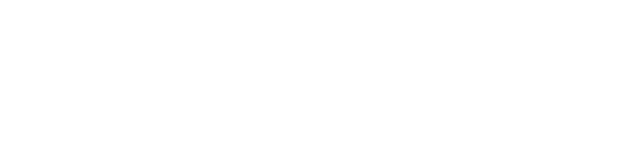
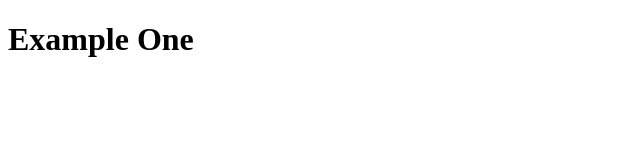
Before and after one commit to IgorFZ/first_example, a plain HTML site: page index.html in a window 1280 px wide. Shown: the whole page, without its empty margins (0-640 px from the left). Drawn offline with Linux system fonts and the light colour scheme.

Commit message:
Adding more content at index.html

```diff
--- a/index.html
+++ b/index.html
@@ -7,6 +7,6 @@
     <title>IgorFZ</title>
 </head>
 <body>
-
+    <h1>Example One</h1>
 </body>
 </html>
```
